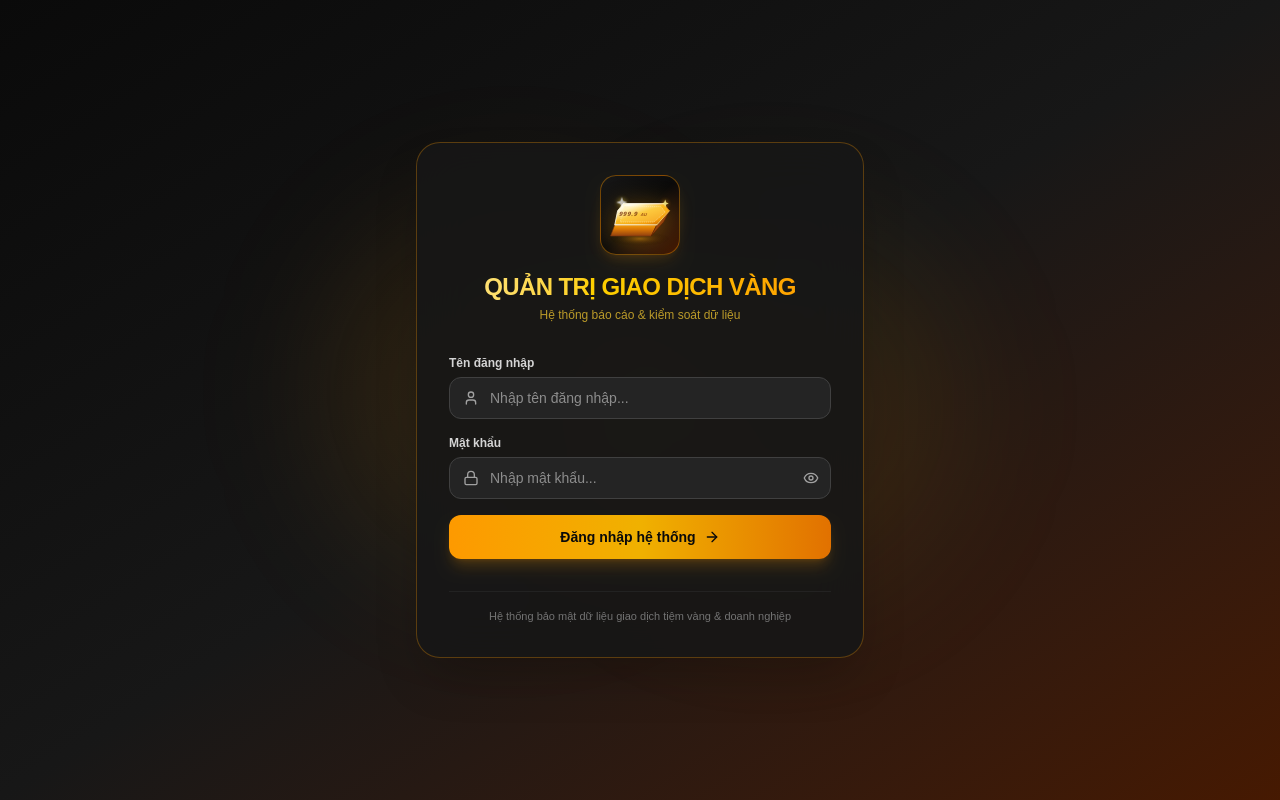
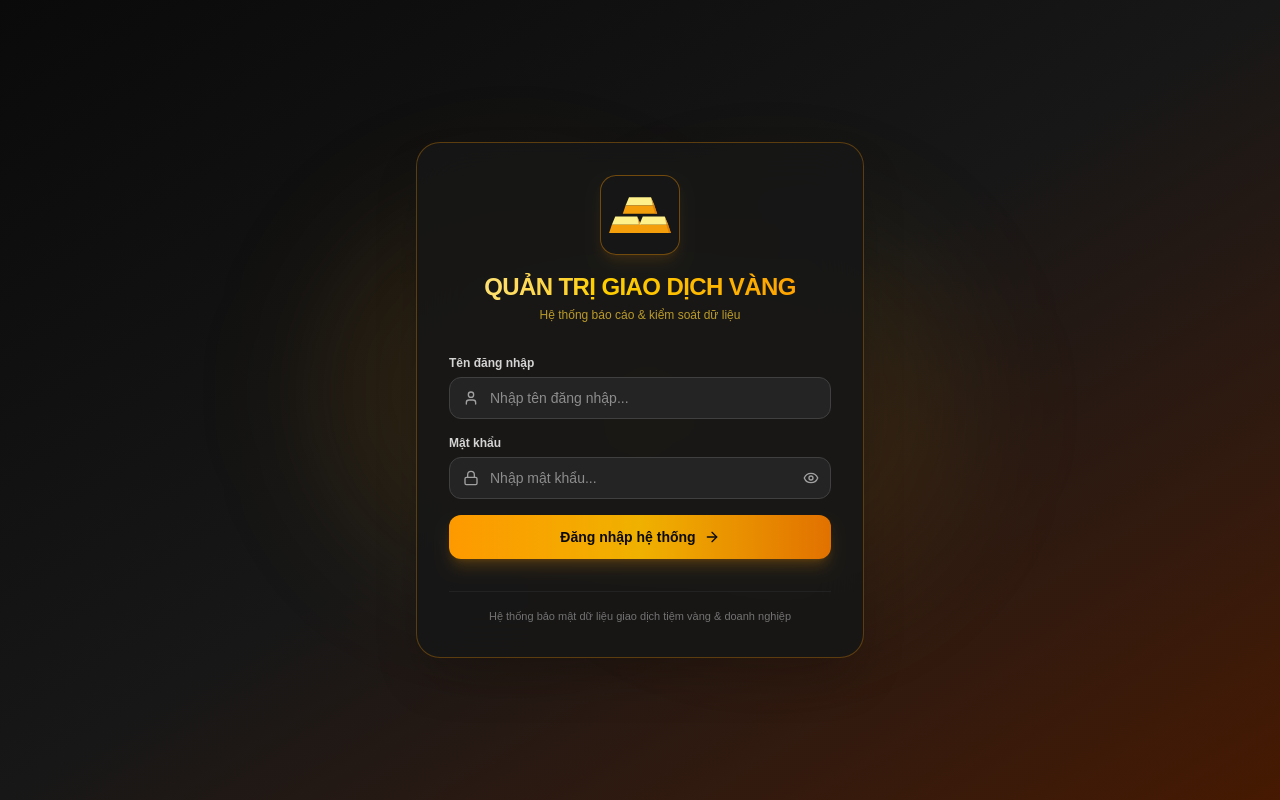
Before and after one commit to hungnguyen1325/report-customer-gold, a Next.js app: page /login in a window 1280 px wide. Built offline with nearby package versions, Linux system fonts and the light colour scheme; no server answers.

Commit message:
feat: replace 3D logo with modern flat gold bars design

```diff
--- a/src/components/GoldLogo.tsx
+++ b/src/components/GoldLogo.tsx
@@ -5,10 +5,14 @@ import React from 'react';
 interface GoldLogoProps {
   className?: string;
   size?: 'sm' | 'md' | 'lg' | 'xl';
-  variant?: 'ingot' | 'coin' | 'diamond';
+  variant?: 'bars' | 'diamond' | 'bullion';
 }
 
-export default function GoldLogo({ className = '', size = 'md', variant = 'ingot' }: GoldLogoProps) {
+/**
+ * Logo Vàng thiết kế phẳng (Flat Design)
+ * Đơn giản, hiện đại, sắc nét ở mọi kích thước, chuẩn nhận diện tiệm vàng cao cấp.
+ */
+export default function GoldLogo({ className = '', size = 'md', variant = 'bars' }: GoldLogoProps) {
   const sizeMap = {
     sm: 'w-8 h-8',
     md: 'w-8 h-8 sm:w-10 sm:h-10',
@@ -18,256 +22,85 @@ export default function GoldLogo({ className = '', size = 'md', variant = 'ingot
 
   const currentSize = sizeMap[size] || sizeMap.md;
 
-  if (variant === 'coin') {
-    // Phong Thủy Kim Tiền Tài Lộc
+  // Variant 2: Kim Cương Vàng Đồ Họa Phẳng (Geometric Gold Diamond)
+  if (variant === 'diamond') {
     return (
       <div
-        className={`relative inline-flex items-center justify-center shrink-0 rounded-2xl p-1 bg-gradient-to-br from-neutral-900 via-neutral-950 to-amber-950 border border-amber-500/40 shadow-lg shadow-amber-500/10 ${currentSize} ${className}`}
+        className={`relative inline-flex items-center justify-center shrink-0 rounded-xl sm:rounded-2xl p-1.5 bg-neutral-900 border border-amber-500/40 shadow-lg shadow-amber-500/10 ${currentSize} ${className}`}
       >
         <svg
-          viewBox="0 0 100 100"
-          className="w-full h-full drop-shadow-[0_2px_8px_rgba(245,158,11,0.5)]"
+          viewBox="0 0 48 48"
+          className="w-full h-full"
           fill="none"
           xmlns="http://www.w3.org/2000/svg"
         >
-          <defs>
-            <radialGradient id="coinGrad" cx="35%" cy="35%" r="65%">
-              <stop offset="0%" stopColor="#FFFBEB" />
-              <stop offset="25%" stopColor="#FCD34D" />
-              <stop offset="60%" stopColor="#F59E0B" />
-              <stop offset="90%" stopColor="#B45309" />
-              <stop offset="100%" stopColor="#78350F" />
-            </radialGradient>
-            <linearGradient id="rimGrad" x1="0%" y1="0%" x2="100%" y2="100%">
-              <stop offset="0%" stopColor="#FEF08A" />
-              <stop offset="50%" stopColor="#D97706" />
-              <stop offset="100%" stopColor="#78350F" />
-            </linearGradient>
-            <linearGradient id="innerCut" x1="0%" y1="0%" x2="100%" y2="100%">
-              <stop offset="0%" stopColor="#451A03" />
-              <stop offset="100%" stopColor="#1C1917" />
-            </linearGradient>
-          </defs>
-
-          {/* Outer coin border with dots */}
-          <circle cx="50" cy="50" r="46" fill="url(#coinGrad)" stroke="url(#rimGrad)" strokeWidth="3" />
-          <circle cx="50" cy="50" r="40" stroke="#78350F" strokeWidth="1" strokeDasharray="2 3" opacity="0.7" />
-
-          {/* Inner ring */}
-          <circle cx="50" cy="50" r="34" stroke="#FDE68A" strokeWidth="1.5" opacity="0.8" />
-
-          {/* Square hole in ancient gold coin */}
-          <rect x="36" y="36" width="28" height="28" rx="3" fill="url(#innerCut)" stroke="url(#rimGrad)" strokeWidth="2.5" />
-
-          {/* Auspicious corner floral accents */}
-          <circle cx="50" cy="22" r="3" fill="#FFFBEB" />
-          <circle cx="50" cy="78" r="3" fill="#B45309" />
-          <circle cx="22" cy="50" r="3" fill="#FEF08A" />
-          <circle cx="78" cy="50" r="3" fill="#D97706" />
-
-          {/* Top sparkle */}
-          <path
-            d="M50 8 L52 14 L58 16 L52 18 L50 24 L48 18 L42 16 L48 14 Z"
-            fill="#FFFFFF"
-            className="animate-pulse"
-          />
+          <polygon points="14,14 24,8 34,14 24,17" fill="#FEF9C3" />
+          <polygon points="14,14 24,17 8,22" fill="#FDE047" />
+          <polygon points="34,14 40,22 24,17" fill="#F59E0B" />
+          <polygon points="8,22 24,17 40,22 24,20" fill="#FCD34D" />
+          <polygon points="8,22 24,40 18,22" fill="#B45309" />
+          <polygon points="18,22 24,40 24,22" fill="#D97706" />
+          <polygon points="24,22 24,40 30,22" fill="#F59E0B" />
+          <polygon points="30,22 24,40 40,22" fill="#78350F" />
         </svg>
       </div>
     );
   }
 
-  if (variant === 'diamond') {
-    // Kim Cương & Vương Miện Vàng
+  // Variant 3: Thỏi Vàng AU 999.9 Phẳng (Minimalist Bullion Hallmark)
+  if (variant === 'bullion') {
     return (
       <div
-        className={`relative inline-flex items-center justify-center shrink-0 rounded-2xl p-1 bg-gradient-to-br from-neutral-900 via-neutral-950 to-amber-950 border border-amber-500/40 shadow-lg shadow-amber-500/10 ${currentSize} ${className}`}
+        className={`relative inline-flex items-center justify-center shrink-0 rounded-xl sm:rounded-2xl p-1 bg-neutral-900 border border-amber-500/40 shadow-lg shadow-amber-500/10 ${currentSize} ${className}`}
       >
         <svg
-          viewBox="0 0 100 100"
-          className="w-full h-full drop-shadow-[0_2px_8px_rgba(245,158,11,0.5)]"
+          viewBox="0 0 48 48"
+          className="w-full h-full"
           fill="none"
           xmlns="http://www.w3.org/2000/svg"
         >
-          <defs>
-            <linearGradient id="goldCrown" x1="0%" y1="0%" x2="100%" y2="100%">
-              <stop offset="0%" stopColor="#FFFBEB" />
-              <stop offset="30%" stopColor="#FBBF24" />
-              <stop offset="70%" stopColor="#D97706" />
-              <stop offset="100%" stopColor="#92400E" />
-            </linearGradient>
-            <linearGradient id="facetLight" x1="0%" y1="0%" x2="100%" y2="0%">
-              <stop offset="0%" stopColor="#FEF9C3" stopOpacity="0.9" />
-              <stop offset="100%" stopColor="#F59E0B" stopOpacity="0.6" />
-            </linearGradient>
-            <linearGradient id="facetDark" x1="0%" y1="0%" x2="0%" y2="100%">
-              <stop offset="0%" stopColor="#D97706" />
-              <stop offset="100%" stopColor="#78350F" />
-            </linearGradient>
-          </defs>
-
-          {/* Diamond silhouette with facets */}
-          <polygon points="50,14 78,38 50,86 22,38" fill="url(#facetDark)" stroke="#FDE68A" strokeWidth="2" />
-          <polygon points="50,14 78,38 50,44 22,38" fill="url(#goldCrown)" />
-          <polygon points="36,14 64,14 50,44" fill="url(#facetLight)" />
-          <polygon points="50,44 64,14 78,38" fill="#F59E0B" opacity="0.8" />
-          <polygon points="50,44 36,14 22,38" fill="#FDE68A" opacity="0.7" />
-          <polygon points="22,38 50,44 50,86" fill="#D97706" />
-          <polygon points="78,38 50,44 50,86" fill="#92400E" />
-
-          {/* Inner facet lines */}
-          <line x1="50" y1="44" x2="50" y2="86" stroke="#FEF08A" strokeWidth="1.5" opacity="0.7" />
-          <line x1="36" y1="62" x2="50" y2="44" stroke="#FBBF24" strokeWidth="1" opacity="0.6" />
-          <line x1="64" y1="62" x2="50" y2="44" stroke="#FBBF24" strokeWidth="1" opacity="0.6" />
-
-          {/* Gleam */}
-          <path
-            d="M32 18 L34 23 L39 25 L34 27 L32 32 L30 27 L25 25 L30 23 Z"
-            fill="#FFFFFF"
-            className="animate-pulse"
-          />
+          <rect x="7" y="10" width="34" height="28" rx="5" fill="#1C1917" stroke="#F59E0B" strokeWidth="2.5" />
+          <rect x="11" y="14" width="26" height="20" rx="3" fill="#F59E0B" fillOpacity="0.15" stroke="#FBBF24" strokeWidth="1" strokeDasharray="2 1" />
+          <text x="24" y="24" textAnchor="middle" fill="#FDE047" fontSize="10" fontWeight="900" fontFamily="system-ui, sans-serif" letterSpacing="0.5">AU</text>
+          <text x="24" y="31" textAnchor="middle" fill="#F59E0B" fontSize="5.5" fontWeight="800" fontFamily="system-ui, sans-serif" letterSpacing="1">999.9</text>
         </svg>
       </div>
     );
   }
 
-  // Default: Thỏi Vàng 999.9 (3D Luxury Gold Bar / Ingot)
+  // Variant 1 (Mặc định): 3 Thỏi Vàng Phẳng Hiện Đại (Flat 3 Gold Bars Stack)
   return (
     <div
-      className={`relative inline-flex items-center justify-center shrink-0 rounded-2xl p-1 bg-gradient-to-br from-neutral-900 via-neutral-950 to-amber-950 border border-amber-500/40 shadow-lg shadow-amber-500/10 group ${currentSize} ${className}`}
+      className={`relative inline-flex items-center justify-center shrink-0 rounded-xl sm:rounded-2xl p-1.5 bg-neutral-900/90 border border-amber-500/40 shadow-lg shadow-amber-500/10 group ${currentSize} ${className}`}
     >
       <svg
-        viewBox="0 0 100 100"
-        className="w-full h-full drop-shadow-[0_4px_12px_rgba(245,158,11,0.4)]"
+        viewBox="0 0 48 48"
+        className="w-full h-full transition-transform duration-200 group-hover:scale-105"
         fill="none"
         xmlns="http://www.w3.org/2000/svg"
       >
-        <defs>
-          {/* Top face brilliant gradient */}
-          <linearGradient id="topFaceGrad" x1="15%" y1="10%" x2="85%" y2="90%">
-            <stop offset="0%" stopColor="#FFFFFF" />
-            <stop offset="15%" stopColor="#FEF3C7" />
-            <stop offset="45%" stopColor="#FBBF24" />
-            <stop offset="85%" stopColor="#F59E0B" />
-            <stop offset="100%" stopColor="#D97706" />
-          </linearGradient>
-
-          {/* Front face shadow gradient */}
-          <linearGradient id="frontFaceGrad" x1="50%" y1="0%" x2="50%" y2="100%">
-            <stop offset="0%" stopColor="#F59E0B" />
-            <stop offset="40%" stopColor="#D97706" />
-            <stop offset="100%" stopColor="#92400E" />
-          </linearGradient>
-
-          {/* Right face deep gold gradient */}
-          <linearGradient id="rightFaceGrad" x1="0%" y1="0%" x2="100%" y2="100%">
-            <stop offset="0%" stopColor="#B45309" />
-            <stop offset="100%" stopColor="#78350F" />
-          </linearGradient>
-
-          {/* Gold Bar Rim Reflection */}
-          <linearGradient id="goldEdge" x1="0%" y1="0%" x2="100%" y2="0%">
-            <stop offset="0%" stopColor="#FFFBEB" />
-            <stop offset="50%" stopColor="#FDE68A" />
-            <stop offset="100%" stopColor="#D97706" />
-          </linearGradient>
-
-          {/* Bottom Shadow */}
-          <radialGradient id="dropShadow" cx="50%" cy="50%" r="50%">
-            <stop offset="0%" stopColor="#F59E0B" stopOpacity="0.4" />
-            <stop offset="100%" stopColor="#000000" stopOpacity="0" />
-          </radialGradient>
-        </defs>
-
-        {/* Ambient base glow */}
-        <ellipse cx="50" cy="84" rx="42" ry="10" fill="url(#dropShadow)" />
-
-        {/* --- 3D GOLD INGOT BODY --- */}
-        {/* Front Face */}
-        <polygon
-          points="14,64 74,64 66,80 8,80"
-          fill="url(#frontFaceGrad)"
-          stroke="#78350F"
-          strokeWidth="0.8"
-        />
-
-        {/* Right Face */}
-        <polygon
-          points="74,64 92,44 84,60 66,80"
-          fill="url(#rightFaceGrad)"
-          stroke="#551F03"
-          strokeWidth="0.8"
-        />
-
-        {/* Top Face (Main visible surface) */}
-        <polygon
-          points="26,34 84,34 92,44 74,64 14,64 18,44"
-          fill="url(#topFaceGrad)"
-          stroke="url(#goldEdge)"
-          strokeWidth="1.2"
-        />
-
-        {/* Beveled Top Inset (Luxury Engraved Plate) */}
-        <polygon
-          points="28,38 80,38 86,46 70,60 22,60 24,46"
-          fill="#FDE68A"
-          fillOpacity="0.25"
-          stroke="#FEF3C7"
-          strokeWidth="0.6"
-          strokeDasharray="2 1"
-        />
-
-        {/* Engraved "999.9" Hallmark on Ingot Top */}
-        <text
-          x="48"
-          y="52"
-          textAnchor="middle"
-          fill="#78350F"
-          fontSize="8.5"
-          fontWeight="900"
-          fontFamily="system-ui, -apple-system, sans-serif"
-          letterSpacing="1"
-          opacity="0.9"
-          transform="skewX(-16)"
-        >
-          999.9
-        </text>
-        <text
-          x="70"
-          y="52"
-          textAnchor="middle"
-          fill="#92400E"
-          fontSize="6"
-          fontWeight="800"
-          fontFamily="system-ui, -apple-system, sans-serif"
-          opacity="0.85"
-          transform="skewX(-16)"
-        >
-          AU
-        </text>
-
-        {/* Metallic Luster Line Highlights */}
-        <line x1="26" y1="34" x2="84" y2="34" stroke="#FFFFFF" strokeWidth="1.5" strokeLinecap="round" opacity="0.9" />
-        <line x1="14" y1="64" x2="74" y2="64" stroke="#FFFBEB" strokeWidth="1.2" strokeLinecap="round" opacity="0.75" />
-        <line x1="74" y1="64" x2="92" y2="44" stroke="#FEF08A" strokeWidth="1" strokeLinecap="round" opacity="0.8" />
-
-        {/* Brilliant Four-point Sparkle Star 1 */}
-        <g className="animate-pulse">
-          <path
-            d="M24 24 L26 30 L32 32 L26 34 L24 40 L22 34 L16 32 L22 30 Z"
-            fill="#FFFFFF"
-            filter="drop-shadow(0 0 4px #FDE047)"
-          />
-          <circle cx="24" cy="32" r="1.5" fill="#FFFBEB" />
+        {/* Top Bar (Thỏi vàng trên cùng) */}
+        <g>
+          {/* Mặt trên */}
+          <path d="M16 11h16l2.5 6h-21l2.5-6z" fill="#FEF08A" />
+          {/* Mặt trước */}
+          <path d="M13.5 17h21l2 6h-25l2-6z" fill="#F59E0B" />
+          {/* Vát cạnh bên */}
+          <path d="M32 11l2.5 6 2 6h-1.5l-1.8-6-1.2-6z" fill="#D97706" opacity="0.7" />
         </g>
 
-        {/* Sparkling Star 2 */}
+        {/* Bottom Left Bar (Thỏi vàng dưới bên trái) */}
         <g>
-          <path
-            d="M86 28 L87.5 32 L91 33.5 L87.5 35 L86 39 L84.5 35 L81 33.5 L84.5 32 Z"
-            fill="#FEF08A"
-            filter="drop-shadow(0 0 3px #F59E0B)"
-            opacity="0.9"
-          />
+          <path d="M6 25h16l2.5 6h-21l2.5-6z" fill="#FEF08A" />
+          <path d="M3.5 31h21l2 6h-25l2-6z" fill="#F59E0B" />
+          <path d="M22 25l2.5 6 2 6h-1.5l-1.8-6-1.2-6z" fill="#D97706" opacity="0.7" />
+        </g>
+
+        {/* Bottom Right Bar (Thỏi vàng dưới bên phải) */}
+        <g>
+          <path d="M26 25h16l2.5 6h-21l2.5-6z" fill="#FEF08A" />
+          <path d="M23.5 31h21l2 6h-25l2-6z" fill="#F59E0B" />
+          <path d="M42 25l2.5 6 2 6h-1.5l-1.8-6-1.2-6z" fill="#D97706" opacity="0.7" />
         </g>
       </svg>
     </div>
```
Also changed, not shown: public/favicon.svg, src/app/icon.svg.
